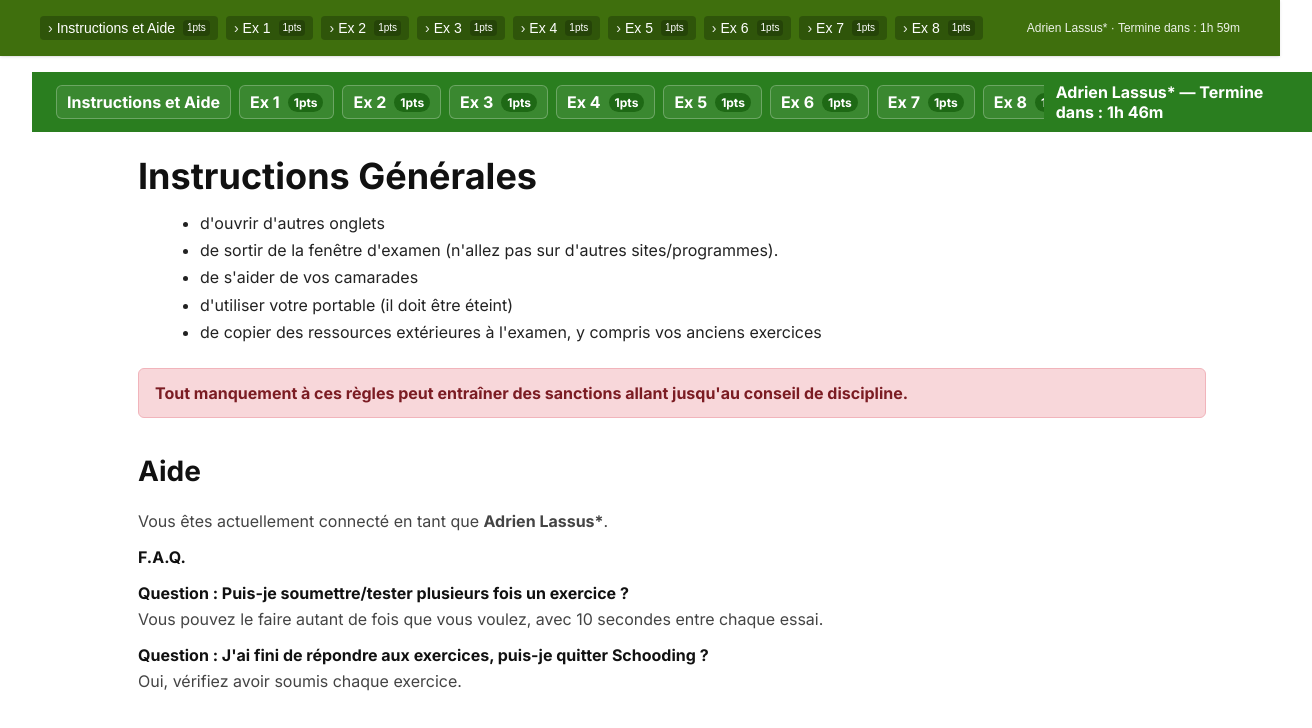
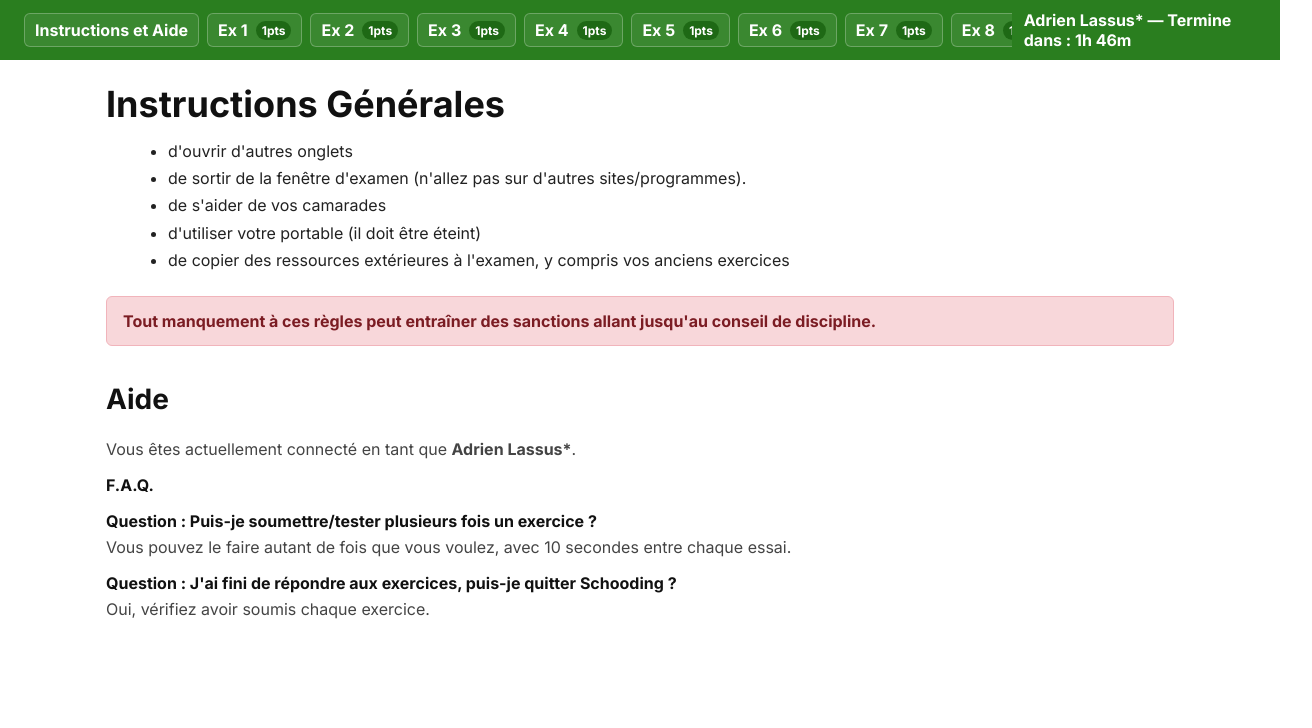
Before and after one commit to adrienlss/Schooding, a Next.js app: page / in a window 1280 px wide. Shown: the top 728 px of the page, 1312 px wide, since content can reach past the window. Built offline with nearby package versions, Linux system fonts and the light colour scheme.

Commit message:
fix(layout): retirer header/grille Next.js du layout pour éviter duplication avec iframes - les pages affichent maintenant uniquement leur contenu HTML statique

```diff
--- a/public/exam-mock.html
+++ b/public/exam-mock.html
@@ -474,6 +474,15 @@
         transition: background 0.2s;
       }
       .float-btn:hover { background: #dc2626; }
+
+      /* Sécurité: masquer toute duplication d'onglets dans le contenu */
+      main .tabs,
+      #layout .tabs,
+      .layout .tabs,
+      .editor-toolbar .tabs,
+      .toolbar .tabs {
+        display: none !important;
+      }
     </style>
   </head>
   <body>
--- a/src/app/layout.tsx
+++ b/src/app/layout.tsx
@@ -30,18 +30,8 @@ export default function RootLayout({
 }>) {
   return (
     <html lang="fr">
-      <body className={`${geistSans.variable} ${geistMono.variable} antialiased bg-white text-black`}>
-        <header className="sticky top-0 z-50 w-full bg-[#3f6f0d] text-white shadow">
-          <div className="mx-auto max-w-full px-3 sm:px-6 lg:px-10">
-            <div className="flex h-14 items-center justify-between">
-              <HeaderNav />
-              <div className="text-xs opacity-90">Adrien Lassus* · Termine dans : 1h 59m</div>
-            </div>
-          </div>
-        </header>
-        <main className="mx-auto max-w-7xl px-4 sm:px-6 lg:px-8 py-4">
-          <div className="grid grid-cols-1 lg:grid-cols-3 gap-4">{children}</div>
-        </main>
+      <body className={`${geistSans.variable} ${geistMono.variable} antialiased bg-white text-black`} style={{ margin: 0, padding: 0 }}>
+        {children}
       </body>
     </html>
   );
```
